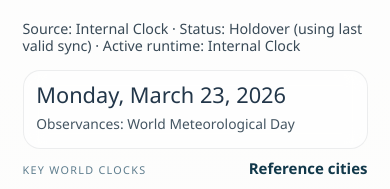
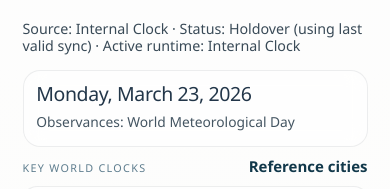
Before and after one commit to AlHuDaR/TIME-CACE, a website: page official-digital-time.html in a window 390 px wide. Shown: the part 454-643 px from the top of the page. Drawn offline with Linux system fonts and the light colour scheme; no server answers.

Commit message:
Fix official digital time date card wrapping

```diff
--- a/styles/official-digital-time.css
+++ b/styles/official-digital-time.css
@@ -175,7 +175,7 @@
 
 .digital-hero__main {
   display: grid;
-  grid-template-columns: minmax(0, 1.45fr) minmax(260px, 0.55fr);
+  grid-template-columns: minmax(0, 1.4fr) minmax(320px, 0.72fr);
   align-items: end;
   gap: clamp(1rem, 2.2vw, 2rem);
   min-height: 0;
@@ -222,7 +222,10 @@
 
 .digital-hero__meta {
   display: grid;
+  width: min(100%, 32rem);
+  min-width: 0;
   align-self: center;
+  justify-self: end;
   justify-items: end;
   align-content: center;
   text-align: right;
@@ -240,8 +243,10 @@
 }
 
 .digital-hero__date {
-  font-size: clamp(1.45rem, 2.5vw, 2.7rem);
+  font-size: clamp(1.3rem, 2vw, 2.45rem);
   line-height: 1.02;
+  letter-spacing: -0.02em;
+  white-space: nowrap;
   color: #223649;
 }
 
@@ -483,7 +488,7 @@
 
 @media (max-width: 1200px) {
   .digital-hero__main {
-    grid-template-columns: minmax(0, 1.2fr) minmax(250px, 0.8fr);
+    grid-template-columns: minmax(0, 1.12fr) minmax(300px, 0.88fr);
   }
 
   .city-cloud--major {
@@ -529,6 +534,7 @@
   }
 
   .digital-hero__meta {
+    width: min(100%, 28rem);
     justify-items: start;
     text-align: left;
   }
@@ -578,6 +584,10 @@
     font-size: clamp(3.3rem, 18vw, 5rem);
   }
 
+  .digital-hero__date {
+    font-size: clamp(1.1rem, 5vw, 1.4rem);
+  }
+
   .digital-world-strip__grid,
   .city-cloud--major,
   .city-cloud--secondary,
```
